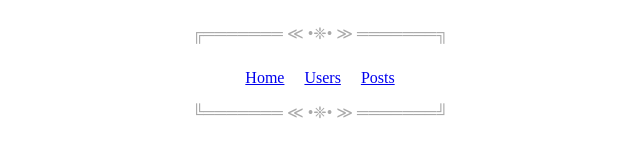
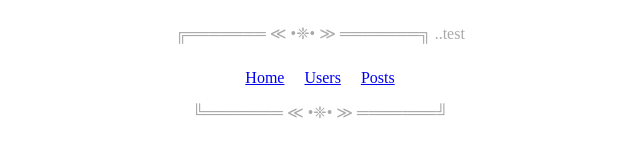
Before and after one commit to zPopeyex/leo_next, a Next.js app: page / in a window 1280 px wide. Shown: the top 148 px of the page, without its empty margins (320-960 px from the left). Built offline with nearby package versions, Linux system fonts and the light colour scheme.

Commit message:
Add ..test in layout

```diff
--- a/components/layout.js
+++ b/components/layout.js
@@ -3,7 +3,7 @@ import Navbar from "./navbar";
 export default function Layout({ children }) {
   return (
     <div>
-      <p>╔═══════ ≪ •❈• ≫ ═══════╗</p>
+      <p>╔═══════ ≪ •❈• ≫ ═══════╗ ..test</p>
       <Navbar />
       <p>╚═══════ ≪ •❈• ≫ ═══════╝</p>
       <main>{children}</main>
```
